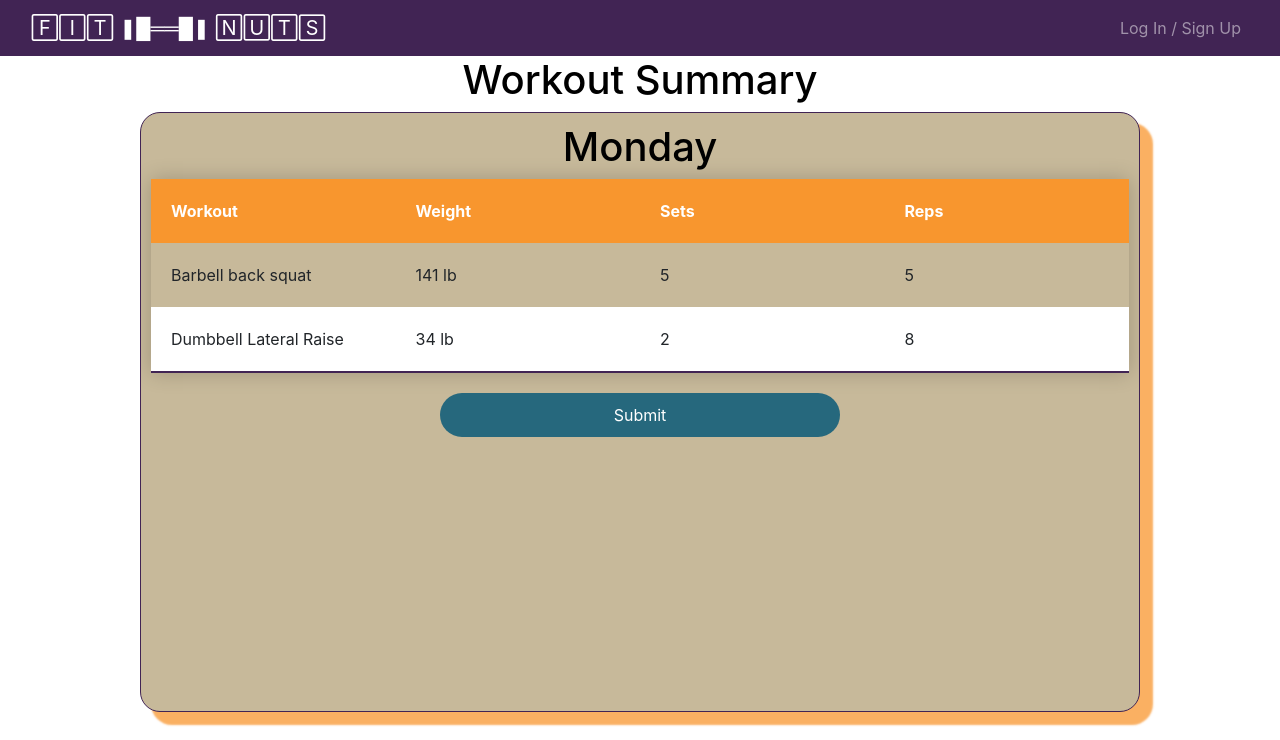
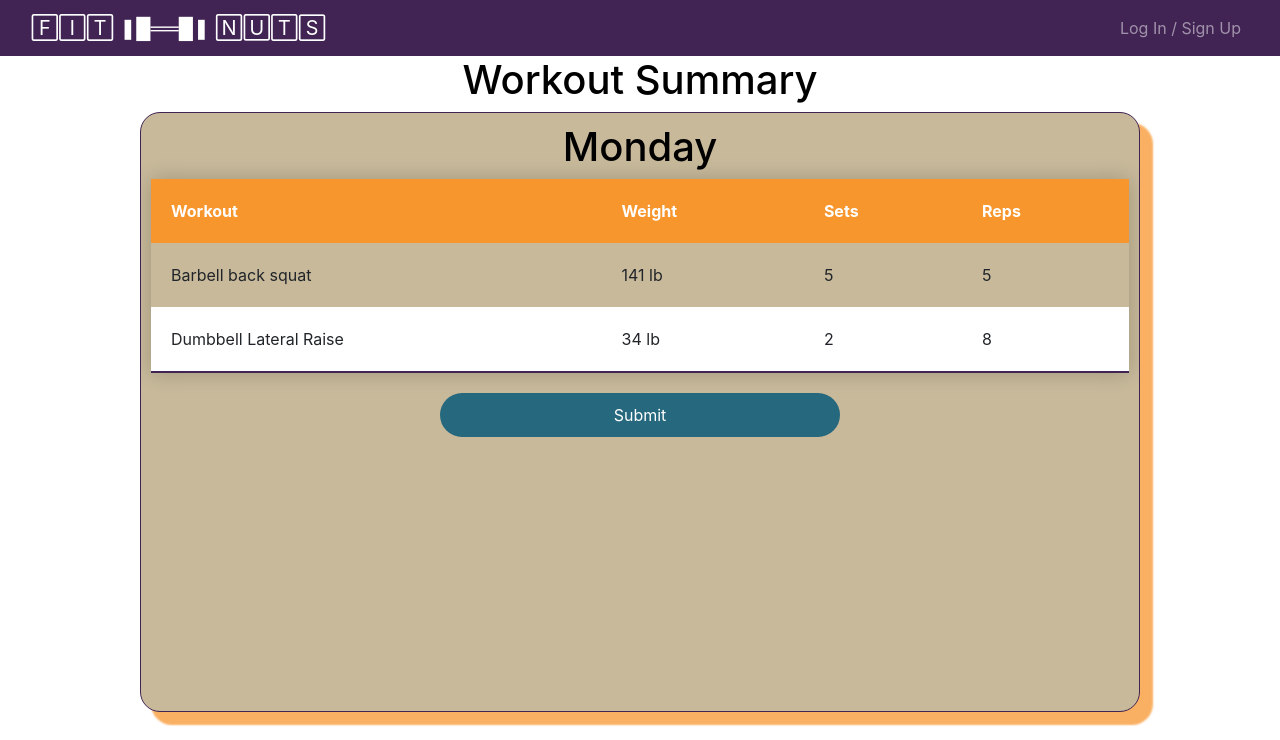
Before and after one commit to jesterb0206/fit-nuts, a React (Create React App) app in the folder client/: page /WorkoutSummary in a window 1280 px wide. Shown: the top 740 px of the page. Built offline with nearby package versions, Linux system fonts and the light colour scheme; no server answers.

Commit message:
Handling Overflow Issues In Workout Summary Cards

```diff
--- a/client/src/App.css
+++ b/client/src/App.css
@@ -111,7 +111,6 @@
   align-items: center;
   background-color: var(--off-white);
   border-radius: 20px;
-  border: 1px solid var(--purple);
   box-shadow: 12px 12px 2px 1px rgba(248, 150, 46, 0.75);
   cursor: pointer;
   display: flex;
@@ -171,20 +170,34 @@
   height: 600px;
   margin-bottom: 30px;
   max-width: 1000px;
-  /* Makes the Workout Summary Cards Vertically Scrollable if There's Overflow */
-  overflow-x: hidden;
+  /* Makes the Workout Summary Cards Horizontally / Vertically Scrollable if There's Overflow */
+  overflow-x: scroll;
   overflow-y: display;
   padding: 10px;
   width: 90%;
 }
 
+/* Useful For Overflow Issues */
+
+/* Hide scrollbar for Chrome, Safari and Opera */
+
+.example::-webkit-scrollbar {
+  display: none;
+}
+
+/* Hide scrollbar for IE, Edge and Firefox */
+
+.example {
+  -ms-overflow-style: none; /* IE and Edge */
+  scrollbar-width: none; /* Firefox */
+}
+
 /* Table Styling */
 
-/* Now the Tables Won't Overflow Horizontally Outside of the Workout Summary Cards */
+/* Now the Tables Won't Word Wrap On Horizontal Overflow */
 
 table {
-  table-layout: fixed;
-  width: 100%;
+  white-space: nowrap;
 }
 
 .styled-table {
--- a/client/src/components/Card.js
+++ b/client/src/components/Card.js
@@ -13,7 +13,7 @@ const Card = ({dayOfTheWeek}) => {
   const workouts = data?.workout || [];
 
   return (
-    <div className='card'>
+    <div className='card example'>
       <h1 id='center__text'>{dayOfTheWeek}</h1>
       <table class='styled-table'>
         <thead>
```
